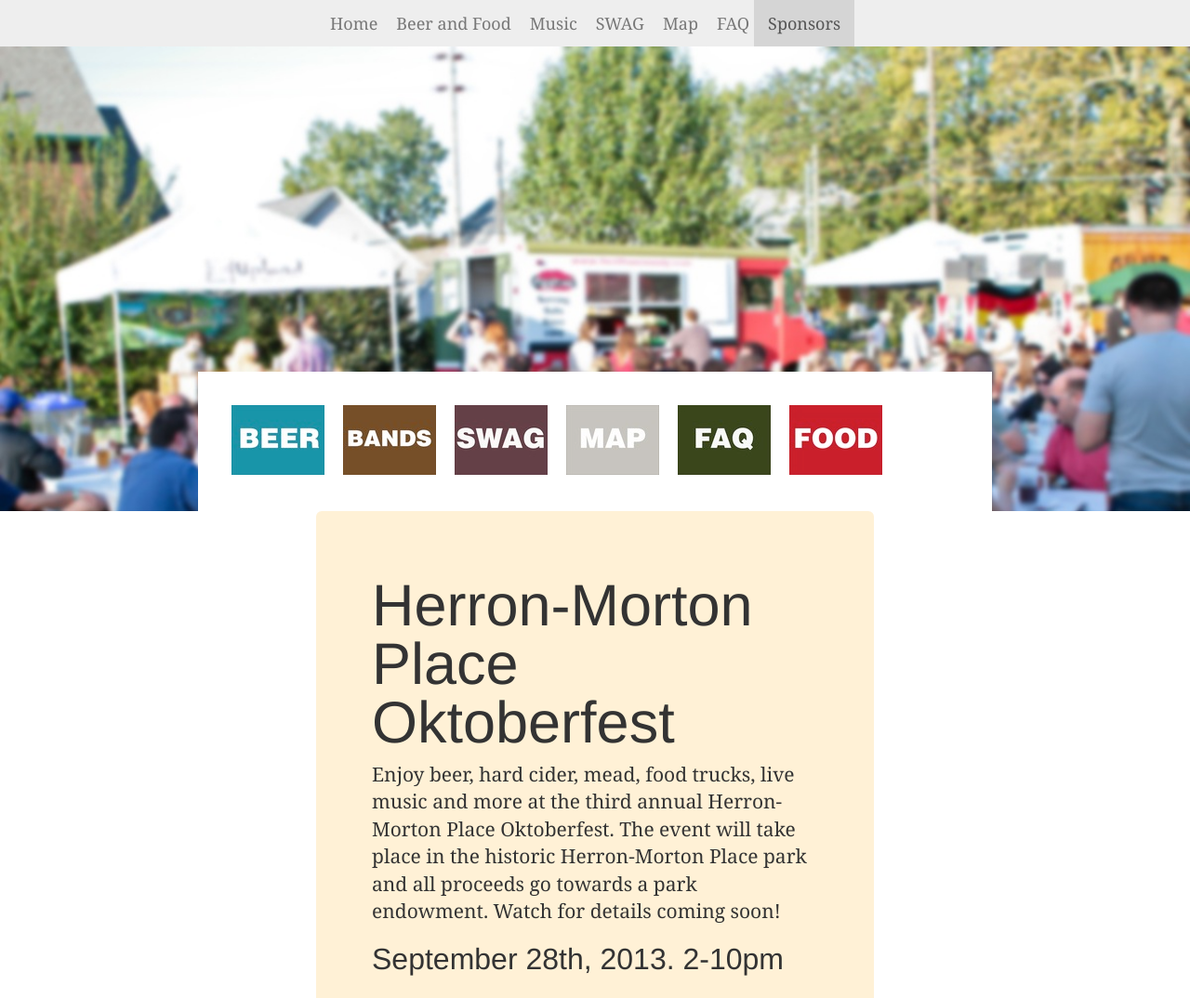
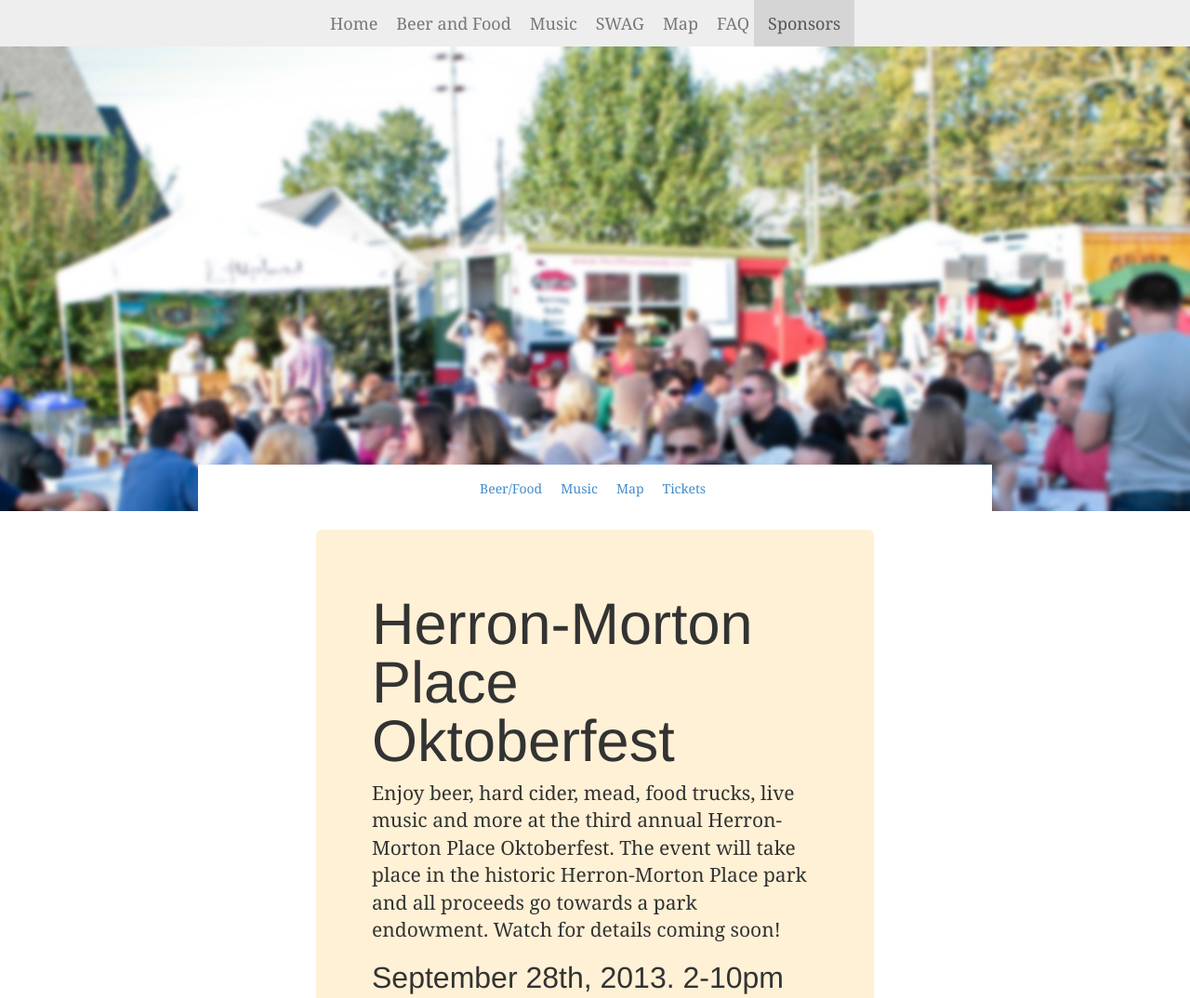
Before and after one commit to matadur/oktoberfesthmpf, a website: page public/index.html in a window 1280 px wide. Shown: the top 1074 px of the page at 93% size. Drawn offline with nearby package versions, Linux system fonts and the light colour scheme; files that its build step writes are made by us from their sources.

Commit message:
replaced center icons with text and centered

```diff
--- a/public/css/main.less
+++ b/public/css/main.less
@@ -50,13 +50,19 @@ a#home{
 
 .jumbotron{
   width: 600px;
-  margin: 0 auto;
+  margin: 20px auto;
   background-color: @highlight;
 }
 
+#banner_cutout{
+  background-color:#fff;
+  height: 50px;
+}
+
 #section_buttons{
-  margin-top: 0;
-  padding: 26px;
+  margin: 0 auto;
+  width: 280px;
+  padding: 6px;
 }
 
 #section_buttons ul{
--- a/public/index.html
+++ b/public/index.html
@@ -37,17 +37,15 @@
         <div class="row">
           <div class="col-lg-12">
            	<div class="banner-top">
-          	  <div style="padding: 175px 0"></div>
+          	  <div style="padding: 225px 0"></div>
               <div class="col-lg-2">&nbsp;</div>
-            	<div class="col-lg-8" style="background-color:#fff; height: 150px;">
+            	<div id="banner_cutout" class="col-lg-8">
             	  <div id="section_buttons" class="row">
               	  <ul>
-                	  <li><a href="#beer"><img src="img/beer_icon.jpg" /></a></li>
-                	  <li><a href="#music"><img src="img/bands_icon.jpg" /></a></li>
-                	  <li><a href="#swag"><img src="img/swag_icon.jpg" /></a></li>
-                	  <li><a href="#map"><img src="img/map_icon.jpg" /></a></li>
-                	  <li><a href="#faq"><img src="img/faq_icon.jpg" /></a></li>
-                	  <li><a href="#sponsors"><img src="img/food_icon.jpg" /></a></li>
+                	  <li><a href="#beer">Beer/Food</a></li>
+                	  <li><a href="#music">Music</a></li>
+                	  <li><a href="#map">Map</a></li>
+                	  <li><a href="#tickets">Tickets</a></li>
               	  </ul>
                 </div>
             	 </div>
```
